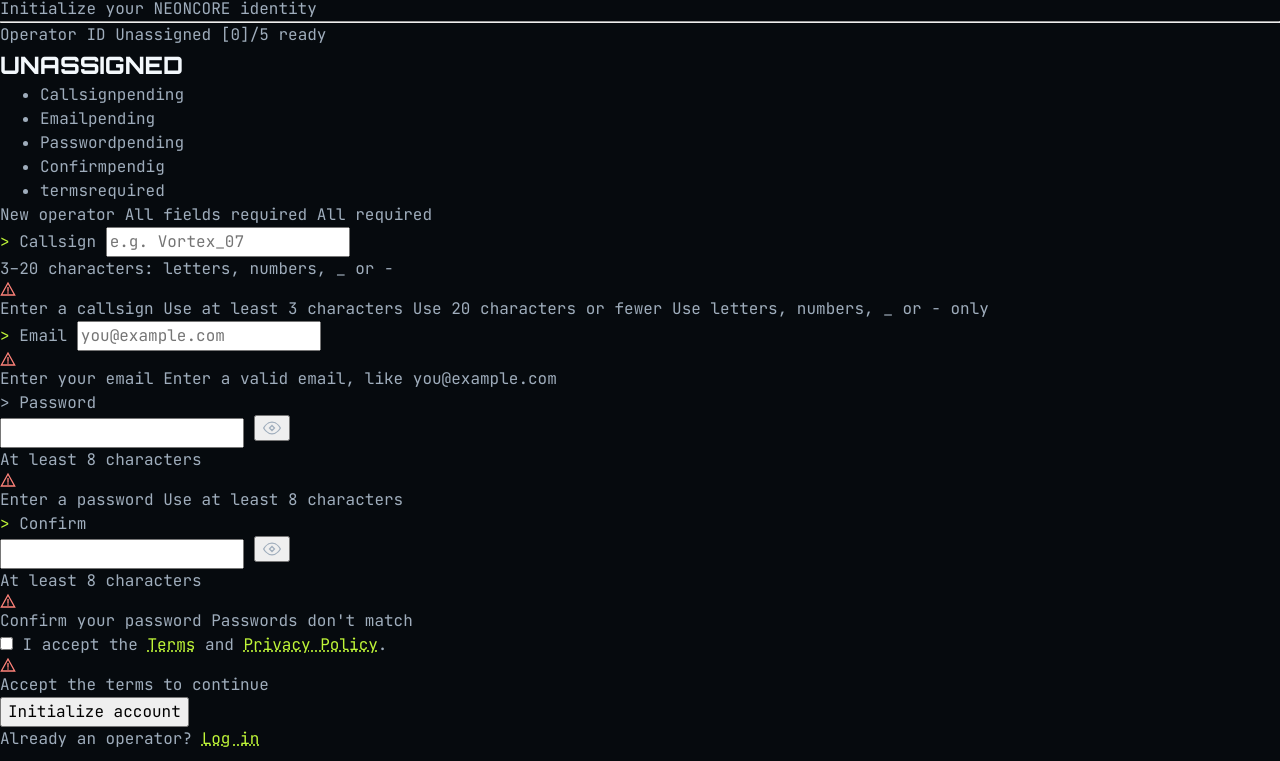
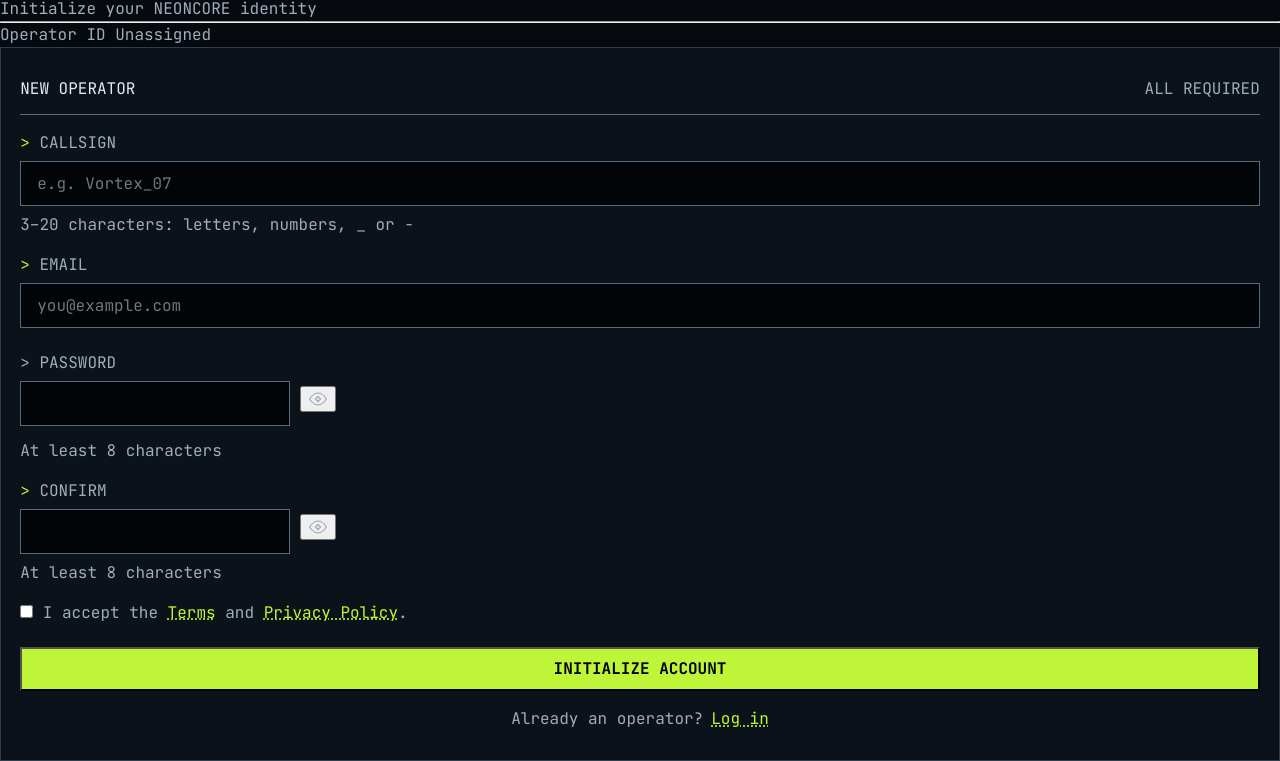
Before and after one commit to MatiasBastarrica/gamer-sign-up-form, a plain HTML site: page index.html in a window 1280 px wide. Shown: the part 71-832 px from the top of the page. Drawn offline with Linux system fonts and the light colour scheme.

Commit message:
Style the form

```diff
--- a/index.html
+++ b/index.html
@@ -30,9 +30,9 @@
           <span>Operator ID</span>
           <span class="callsign-tab-mob">Unassigned</span>
           <!-- Dynamic: ready count, then "Provisioned" after success -->
-          <span class="ready-count-desk">[0]/5 ready</span>
+          <span class="ready-count-desk hidden">[0]/5 ready</span>
         </div>
-        <div class="extra-readout-desk">
+        <div class="extra-readout-desk hidden">
           <!-- Dynamic: "Unassigned" until the callsign is valid, then the callsign -->
           <h2>Unassigned</h2>
           <!-- Dynamic: row statuses -->
@@ -54,7 +54,7 @@
             </li>
             <li>
               <span class="field">Confirm</span
-              ><span class="field-status">pendig</span>
+              ><span class="field-status">pending</span>
             </li>
             <li>
               <span class="field">terms</span
@@ -68,7 +68,7 @@
       <section class="form-section">
         <div class="form__header">
           <span class="header-title">New operator</span>
-          <span class="form-fields-info-desk">All fields required</span>
+          <span class="form-fields-info-desk hidden">All fields required</span>
           <!-- Mobile -->
           <span class="form-fields-info-mob">All required</span>
         </div>
@@ -87,8 +87,11 @@
               <span class="info-msg"
                 >3–20 characters: letters, numbers, _ or -</span
               >
-              <span class="error-msg-container">
-                <span><img src="./assets/images/icon-alert.svg" alt="" /></span>
+              <span class="error-msg-container hidden">
+                <div class="wrapper">
+                  <span
+                    ><img src="./assets/images/icon-alert.svg" alt=""
+                  /></span>
                   <span class="error-message">
                     <span class="missing-msg">Enter a callsign</span>
                     <span class="too-short-msg">Use at least 3 characters</span>
@@ -97,6 +100,7 @@
                       Use letters, numbers, _ or - only
                     </span>
                   </span>
+                </div>
               </span>
             </div>
           </div>
@@ -109,14 +113,18 @@
               placeholder="you@example.com"
             />
             <div class="input-field-validation-msgs">
-              <span class="error-msg-container">
-                <span><img src="./assets/images/icon-alert.svg" alt="" /></span>
+              <span class="error-msg-container hidden">
+                <div class="wrapper">
+                  <span
+                    ><img src="./assets/images/icon-alert.svg" alt=""
+                  /></span>
                   <span class="error-message">
                     <span class="missing-msg">Enter your email</span>
                     <span class="bad-malformed-msg">
                       Enter a valid email, like you@example.com
                     </span>
                   </span>
+                </div>
               </span>
             </div>
           </div>
@@ -138,12 +146,16 @@
             </div>
             <div class="input-field-validation-msgs">
               <span class="info-msg">At least 8 characters</span>
-              <span class="error-msg-container">
-                <span><img src="./assets/images/icon-alert.svg" alt="" /></span>
+              <span class="error-msg-container hidden">
+                <div class="wrapper">
+                  <span
+                    ><img src="./assets/images/icon-alert.svg" alt=""
+                  /></span>
                   <span class="error-message">
                     <span class="missing-msg">Enter a password</span>
                     <span class="too-short-msg">Use at least 8 characters</span>
                   </span>
+                </div>
               </span>
             </div>
           </div>
@@ -163,12 +175,16 @@
             </div>
             <div class="input-field-validation-msgs">
               <span class="info-msg">At least 8 characters</span>
-              <span class="error-msg-container">
-                <span><img src="./assets/images/icon-alert.svg" alt="" /></span>
+              <span class="error-msg-container hidden">
+                <div class="wrapper">
+                  <span
+                    ><img src="./assets/images/icon-alert.svg" alt=""
+                  /></span>
                   <span class="error-message">
                     <span class="missing-msg">Confirm your password</span>
                     <span class="mismatch-msg">Passwords don't match</span>
                   </span>
+                </div>
               </span>
             </div>
           </div>
@@ -187,17 +203,23 @@
               >
             </div>
             <div class="input-field-validation-msgs">
-              <span class="error-msg-container">
-                <span><img src="./assets/images/icon-alert.svg" alt="" /></span>
+              <span class="error-msg-container hidden">
+                <div class="wrapper">
+                  <span
+                    ><img src="./assets/images/icon-alert.svg" alt=""
+                  /></span>
                   <span class="error-message">
-                  <span class="missing-msg">Accept the terms to continue</span>
+                    <span class="missing-msg"
+                      >Accept the terms to continue</span
+                    >
                   </span>
+                </div>
               </span>
             </div>
           </div>
           <!-- Loading
     Transmitting_ -->
-          <button type="submit">Initialize account</button>
+          <button type="submit" class="btn-accent">Initialize account</button>
         </form>
         <!-- Sign-up form ends -->
         <div class="form__footer">
@@ -213,7 +235,7 @@
             Operator <span class="text-accent">[callsign]</span> provisioned.
             Your account is ready.
           </p>
-          <button class="success-btn">Continue to log in</button>
+          <button class="success-btn btn-accent">Continue to log in</button>
         </div>
       </section>
     </main>
--- a/styles.css
+++ b/styles.css
@@ -137,6 +137,13 @@ h2 {
   color: var(--lime-500);
 }
 
+.btn-accent {
+  background-color: var(--lime-500);
+  padding: 0.5rem 1.5rem;
+  text-transform: uppercase;
+  font-weight: 700;
+}
+
 .hidden {
   display: none;
 }
@@ -164,6 +171,70 @@ a {
   text-decoration-style: dotted;
 }
 
+/* ### FORM SECTION ### */
+
+.form-section {
+  padding: 1.8rem 1.2rem;
+  background-color: var(--clr-neutral-900);
+  border: 1px solid var(--clr-neutral-700);
+}
+
+.form__header {
+  display: flex;
+  flex-wrap: wrap;
+  justify-content: space-between;
+  text-transform: uppercase;
+  padding-block-end: 0.8rem;
+  border-block-end: 1px solid var(--clr-neutral-600);
+}
+
+.header-title {
+  color: var(--clr-neutral-100);
+}
+
+.form-section form {
+  display: flex;
+  flex-direction: column;
+  gap: 1rem;
+  margin-block: 1rem;
+}
+
+.input-field {
+  display: flex;
+  flex-direction: column;
+  gap: 0.4rem;
+}
+
+.form-section input {
+  background-color: var(--navy-950);
+  border: 1px solid var(--clr-neutral-600);
+  color: var(--clr-neutral-100);
+  padding: 0.6rem 1rem;
+}
+
+.form-section label {
+  text-transform: uppercase;
+}
+
+.error-msg-container {
+  color: var(--red-400);
+}
+
+.error-msg-container > .wrapper {
+  display: flex;
+  gap: 0.4rem;
+}
+
+.error-msg-container img {
+  max-width: 16px;
+}
+
+.form__footer {
+  display: flex;
+  justify-content: center;
+  gap: 0.5rem;
+}
+
 /* ### SUCCESS SECTION ### */
 
 .success-section .wrapper {
```
Lines whose indentation alone changed are shown as unchanged.
